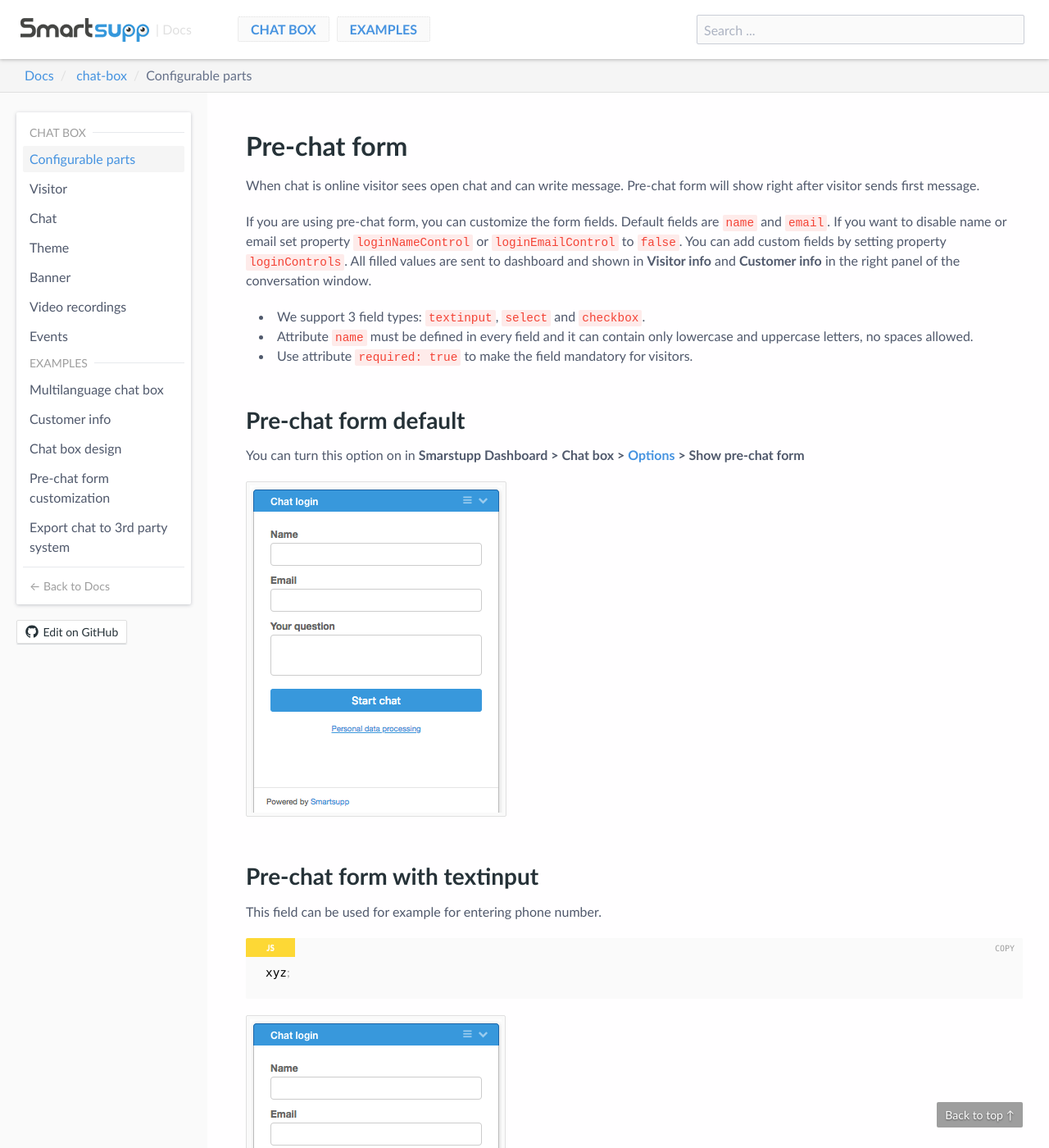
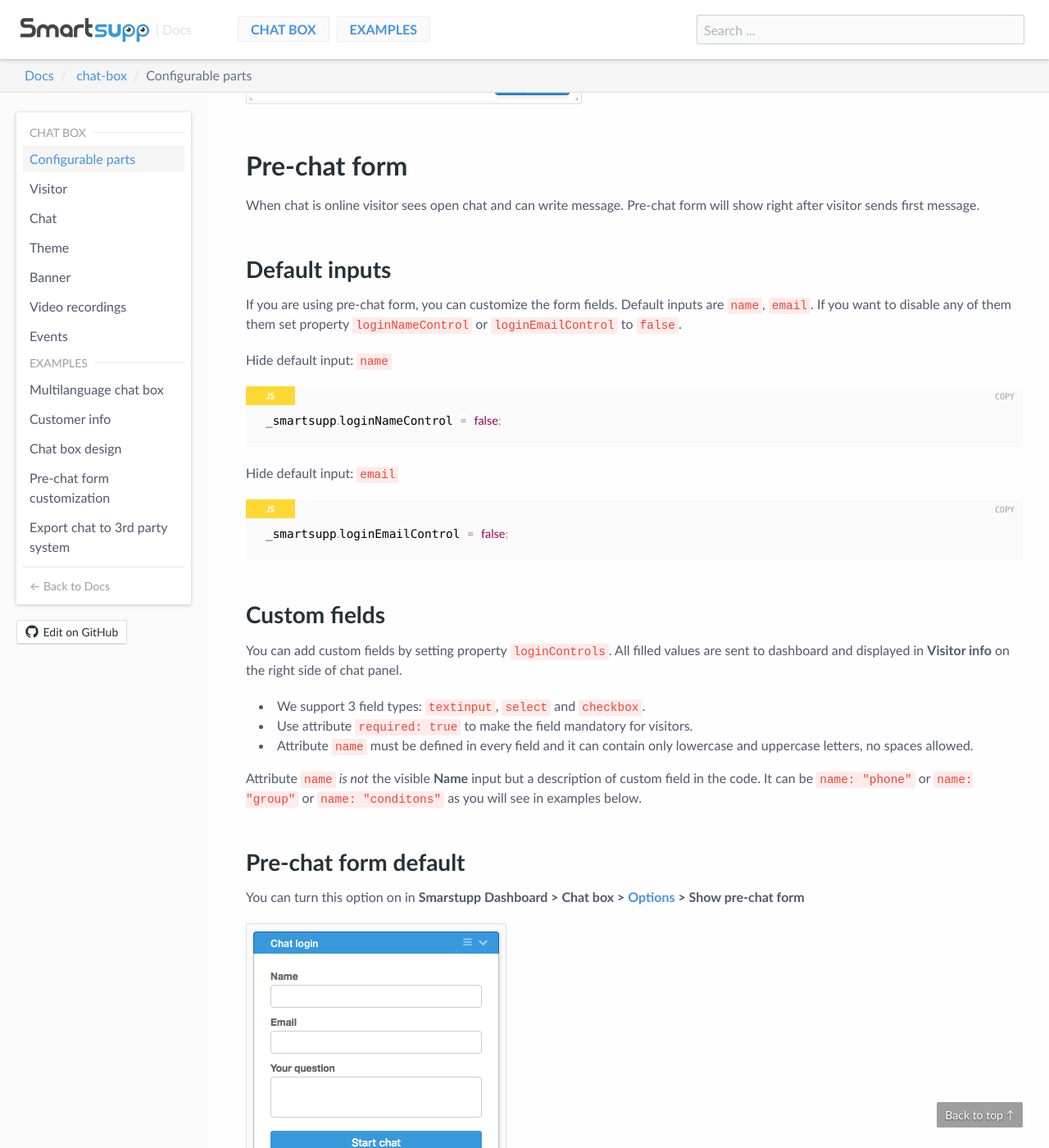
Before and after one commit to smartsupp/smartsupp.github.io, a Jekyll site: the page built from _docs/chat-box/configurable-parts.md, in a window 1280 px wide and 1400 px high, scrolled down 5433 px. Shown: the whole window at 82% size. Built offline with Jekyll 4.4.1, drawn with Linux system fonts in a browser that asks for light colours; comment, search, counter and statistics services are not loaded; some of the changed text lies outside the part shown.

Commit message:
More pre-chat examples added

````diff
--- a/_docs/chat-box/configurable-parts.md
+++ b/_docs/chat-box/configurable-parts.md
@@ -6,12 +6,12 @@
 If you did not install [Smartsupp Chat Code](https://www.smartsupp.com/help/smartsupp-chat-code/){:target='\_blank'} read our tutorial first.
 {: .callout .callout-info }
 
-Here you can see the default chat code. Enter your configuration after the line with `_smartsupp.key`
+Here you can see default chat code. You can modify your own chat code. Enter _your configuration_ after the line with `_smartsupp.key` All examples are explained below with screenshots and code samples.
 
 ```js
 <script type="text/javascript">
 var _smartsupp = _smartsupp || {};
-_smartsupp.key = "YOUR_ACCOUNT_KEY";
+_smartsupp.key = "YOUR_SMARTSUPP_CODE";
 // ...
 // your configuration
 // ...
@@ -82,11 +82,11 @@
 
 ## Chat box design type
 
-We supports 2 chat box layouts: `widget` and `button`. You can override default behaviour.
+We supports 2 chat box layouts: `widget` and `button`. You can choose default behaviour for your chat.
 
 ### layout: widget
 
-This layout shown on _desktop_ by default.
+This layout is shown on _desktop_ by default.
 
 ```js
 _smartsupp.widget = "widget";
@@ -96,7 +96,7 @@
 
 ### layout: button
 
-This layout shown on _mobile_ by default.
+This layout is shown on _mobile_ by default.
 
 ```js
 _smartsupp.widget = "button";
@@ -108,11 +108,31 @@
 
 When chat is online visitor sees open chat and can write message. Pre-chat form will show right after visitor sends first message.
 
-If you are using pre-chat form, you can customize the form fields. Default fields are `name` and `email`. If you want to disable name or email set property `loginNameControl` or `loginEmailControl` to `false`. You can add custom fields by setting property `loginControls`. All filled values are sent to dashboard and shown in **Visitor info** and **Customer info** in the right panel of the conversation window.
+### Default inputs
+
+If you are using pre-chat form, you can customize the form fields. Default inputs are `name`, `email`. If you want to disable any of them them set property `loginNameControl` or `loginEmailControl` to `false`.
+
+Hide default input: `name`
+
+```js
+_smartsupp.loginNameControl = false;
+```
+
+Hide default input: `email`
+
+```js
+_smartsupp.loginEmailControl = false;
+```
+
+### Custom fields
+
+You can add custom fields by setting property `loginControls`. All filled values are sent to dashboard and displayed in **Visitor info** on the right side of chat panel.
 
 - We support 3 field types: `textinput`, `select` and `checkbox`.
+- Use attribute `required: true` to make the field mandatory for visitors.
 - Attribute `name` must be defined in every field and it can contain only lowercase and uppercase letters, no spaces allowed.
-- Use attribute `required: true` to make the field mandatory for visitors.
+
+Attribute `name` _is not_ the visible **Name** input but a description of custom field in the code. It can be `name: "phone"` or `name: "group"` or `name: "conditons"` as you will see in examples below.
 
 ### Pre-chat form default
 
@@ -125,16 +145,23 @@
 This field can be used for example for entering phone number.
 
 ```js
-xyz;
+_smartsupp.loginControls = [
+  {
+    xtype: "textinput",
+    name: "phone",
+    label: "Phone number",
+    required: true
+  }
+];
 ```
 
 ![pre-chat form default](/assets/img/docs/configurable-parts/pre-chat-form-with-text-input.png)
 
 ### Pre-chat form with select
 
-x
+You can use this customization if you have more groups (departments) like: _Support, Marketing, Sales_, etc.
 
-`!img`
+![pre-chat form with select](/assets/img/docs/configurable-parts/pre-chat-form-with-select.png)
 
 ```js
 _smartsupp.loginControls = [
@@ -157,20 +184,16 @@
 
 ### Pre-chat form with checkbox
 
-x
+This can be useful in case you need your visitors to confirm something before they start chat.
 
-`!img`
+![pre-chat form with checkbox](/assets/img/docs/configurable-parts/pre-chat-form-with-checkbox.png)
 
 ```js
-_smartsupp.requireLogin = true;
-// disable email
-_smartsupp.loginEmailControl = false;
-// append checkbox control to confirm something
 _smartsupp.loginControls = [
   {
     xtype: "checkbox",
     name: "conditions",
-    label: "I have read and accept the Terms and conditions.",
+    label: "I have read the Terms and conditions.",
     required: true
   }
 ];
````
Also changed, not shown: other parts of _docs/chat-box/configurable-parts.md (+1 -1 lines), assets/img/docs/configurable-parts/pre-chat-form-with-checkbox.png (added), assets/img/docs/configurable-parts/pre-chat-form-with-select.png (added).
